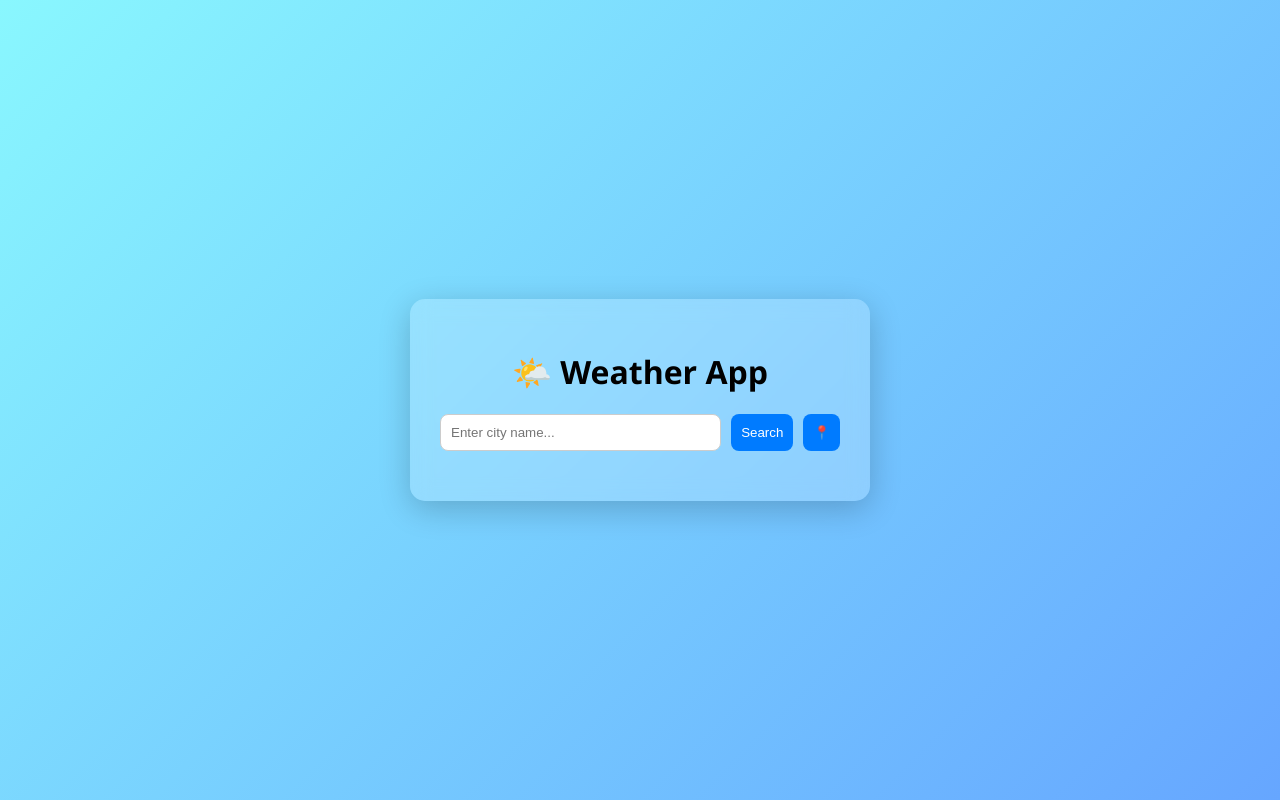
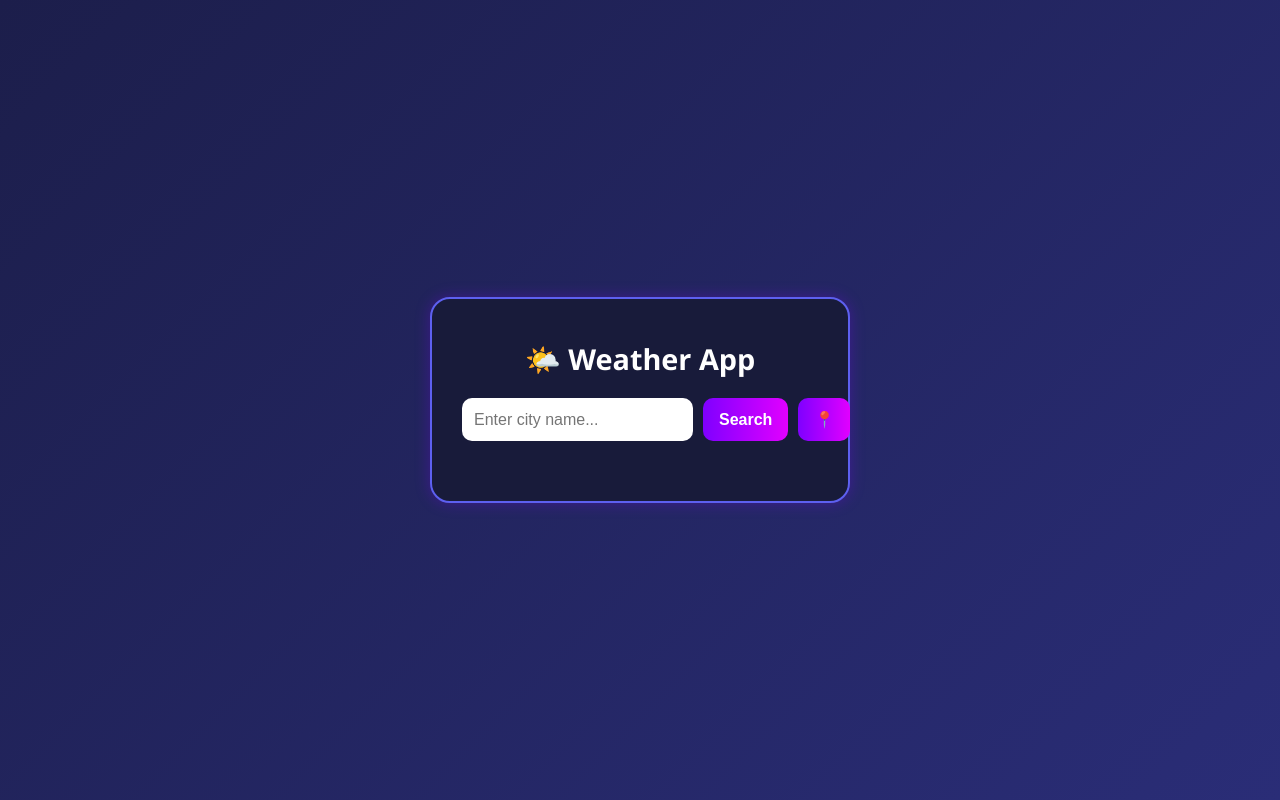
Before and after one commit to ChristianAgyapong/weather-site, a plain HTML site: page index.html in a window 1280 px wide. Drawn offline with Linux system fonts and the light colour scheme.

Commit message:
More stylish and user interface has been introduce then

```diff
--- a/style.css
+++ b/style.css
@@ -1,23 +1,36 @@
+/* Base Reset */
+* {
+  box-sizing: border-box;
+  margin: 0;
+  padding: 0;
+}
+
 body {
   font-family: 'Segoe UI', sans-serif;
-  background: linear-gradient(135deg, #89f7fe, #66a6ff);
-  margin: 0;
-  padding: 0;
-  height: 100vh;
+  background: linear-gradient(135deg, #1c1e4b, #2a2d77); /* Deep blue gradient */
+  min-height: 100vh;
   display: flex;
   justify-content: center;
   align-items: center;
+  padding: 20px;
+  color: #ffffff;
 }
 
 .container {
-  background: rgba(255, 255, 255, 0.2);
-  padding: 30px;
-  border-radius: 15px;
-  backdrop-filter: blur(10px);
-  box-shadow: 0 8px 32px rgba(0, 0, 0, 0.2);
+  background: #181b3a;
+  padding: 40px 30px;
+  border-radius: 20px;
+  max-width: 420px;
+  width: 100%;
   text-align: center;
-  width: 90%;
-  max-width: 400px;
+  box-shadow: 0 0 15px rgba(128, 0, 255, 0.3);
+  border: 2px solid #5d60f0;
+}
+
+.container h1 {
+  font-size: 1.8rem;
+  color: #ffffff;
+  margin-bottom: 20px;
 }
 
 .input-group {
@@ -28,37 +41,62 @@ body {
 
 input {
   flex: 1;
-  padding: 10px;
-  border-radius: 8px;
-  border: 1px solid #ccc;
+  padding: 12px;
+  border-radius: 10px;
+  border: none;
+  font-size: 1rem;
+  background: #ffffff;
+  color: #1a1a1a;
+  outline: none;
 }
 
 button {
-  padding: 10px;
+  padding: 12px 16px;
+  font-size: 1rem;
+  background: linear-gradient(to right, #7f00ff, #e100ff); /* Purple gradient */
+  color: white;
   border: none;
-  background: #007BFF;
-  color: white;
-  border-radius: 8px;
+  border-radius: 10px;
   cursor: pointer;
+  font-weight: bold;
+  transition: transform 0.2s ease-in-out;
 }
 
 button:hover {
-  background: #0056b3;
+  transform: scale(1.05);
 }
 
 .weather-card {
+  background: #262a5e;
+  border-radius: 15px;
+  padding: 25px;
   margin-top: 20px;
-  padding: 15px;
-  background: white;
-  border-radius: 12px;
+  box-shadow: 0 0 20px rgba(80, 0, 255, 0.3);
+  transition: all 0.3s ease;
+}
+
+.weather-card h2 {
+  font-size: 1.5rem;
+  margin-bottom: 10px;
+}
+
+.weather-card p {
+  font-size: 1rem;
+  margin: 5px 0;
+  color: #d0d0ff;
+}
+
+.weather-card img {
+  width: 80px;
+  height: 80px;
+}
+
+.error {
+  color: #ff4c4c;
+  font-weight: bold;
+  margin-top: 15px;
 }
 
 .hidden {
   display: none;
 }
-
-.error {
-  color: red;
-  font-weight: bold;
-  margin-top: 10px;
-}
```
